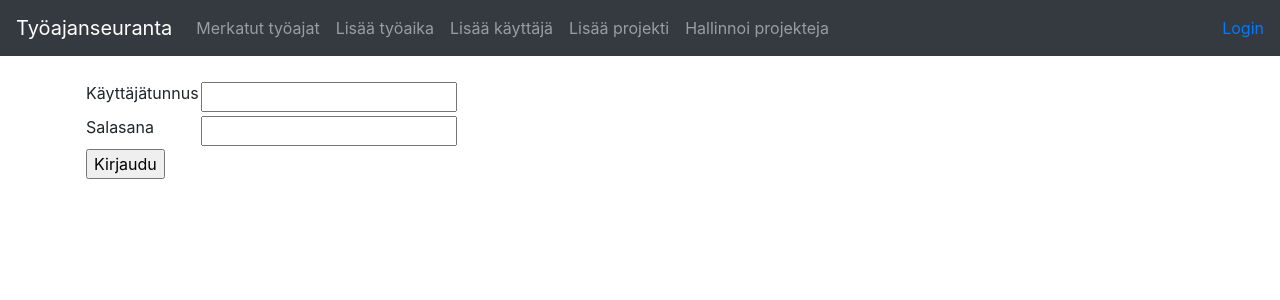
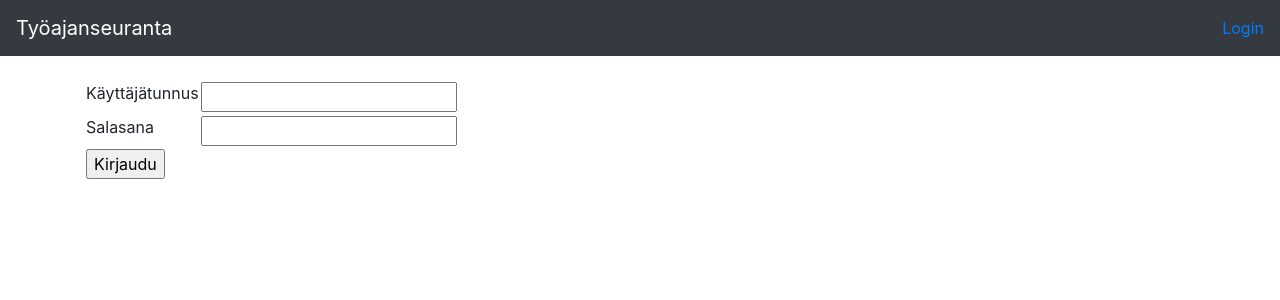
Before and after one commit to sebazai/Tyoajanseuranta, a Flask app: page /auth/login in a window 1280 px wide. Shown: the top 300 px of the page. Run offline with Flask 2, Linux system fonts and the light colour scheme; some libraries are stand-ins or nearby versions.

Commit message:
bootstrap

```diff
--- a/application/templates/layout.html
+++ b/application/templates/layout.html
@@ -14,22 +14,25 @@
 	</button>
 	<div class="collapse navbar-collapse" id="navbarCollapse">
           <ul class="navbar-nav mr-auto">
-            <li class="nav-item">
+		  {% if (current_user.role == 'USER') or (current_user.role == 'ADMIN') %}
+	    <li class="nav-item">
               <a class="nav-link" href="{{ url_for('kirjaus_index') }} ">Merkatut työajat</a>
             </li>
             <li class="nav-item">
               <a class="nav-link" href="{{ url_for('kirjaus_form') }} ">Lisää työaika</a>
             </li>
-
+	    	{% endif %}
+		{% if current_user.role == 'ADMIN' %}
             <li class="nav-item">
               <a class="nav-link" href="{{ url_for('auth_register') }} ">Lisää käyttäjä</a>
             </li>
             <li class="nav-item">
-              <a class="nav-link" href="{{ url_for('project_form') }} ">Lisää projekti</a>
+              <a class="nav-link" href="{{ url_for('project_form') }} ">Luo tai poista projekti</a>
             </li>
             <li class="nav-item">
               <a class="nav-link" href="{{ url_for('userproject_form') }} ">Hallinnoi projekteja</a>
             </li>
+	    {% endif %}
           </ul>
           <div class="form-inline mt-2 mt-md-0">
 	    {% if current_user.is_authenticated %}
```
